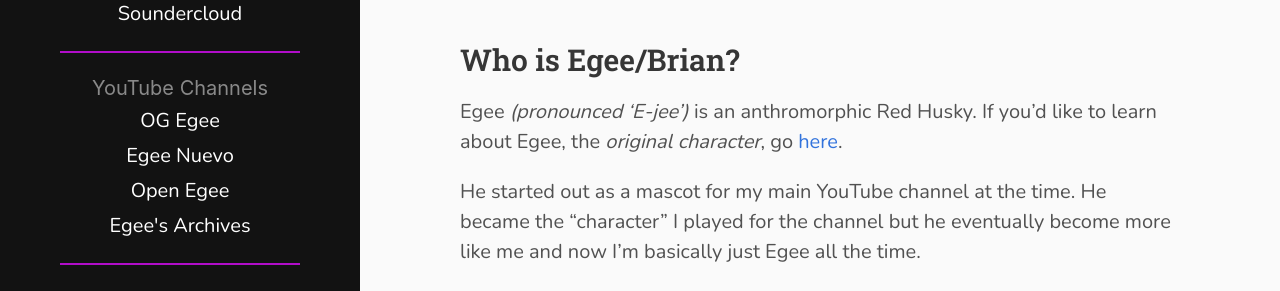
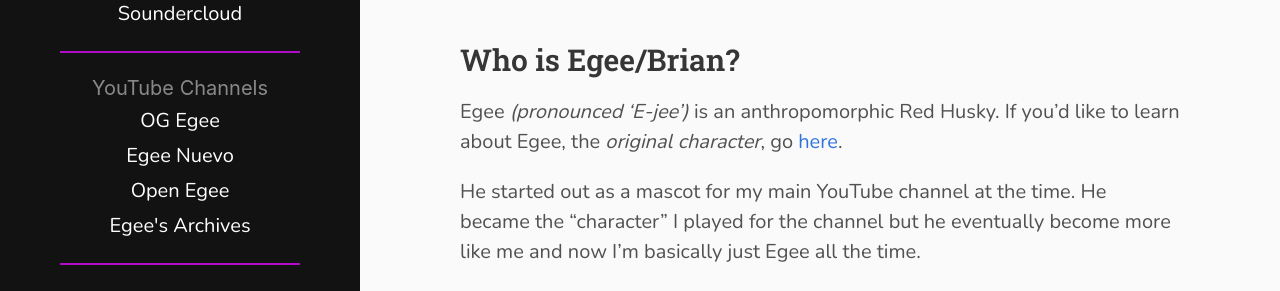
Before and after one commit to Egeeio/egee-xyz, a Jekyll site: the page built from src/index.md, in a window 1280 px wide and 900 px high. Shown: the part 342-633 px from the top of the window. Built offline with Jekyll 4.4.1, drawn with Linux system fonts in a browser that asks for light colours.

Commit message:
spellcheck lied to me

```diff
--- a/src/index.md
+++ b/src/index.md
@@ -11,7 +11,7 @@ I host the [Distro Delves Show](/distrodelves), produce [asmr](https://www.youtu
 
 ### Who is Egee/Brian?
 
-Egee _(pronounced 'E-jee')_ is an anthromorphic Red Husky. If you'd like to learn about Egee, the _original character_, go [here](/ocs).
+Egee _(pronounced 'E-jee')_ is an anthropomorphic Red Husky. If you'd like to learn about Egee, the _original character_, go [here](/ocs).
 
 He started out as a mascot for my main YouTube channel at the time. He became the "character" I played for the channel but he eventually become more like me and now I'm basically just Egee all the time.
 
```
Also changed, not shown: src/ocs.md (+1 -1 lines).
